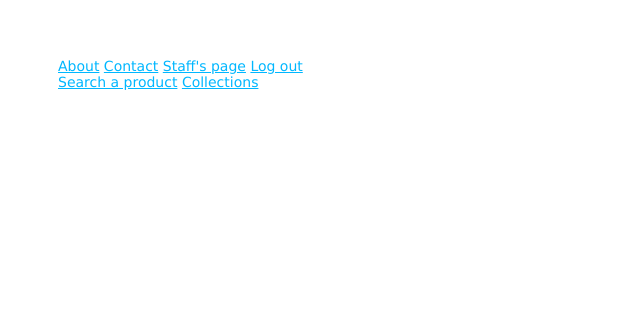
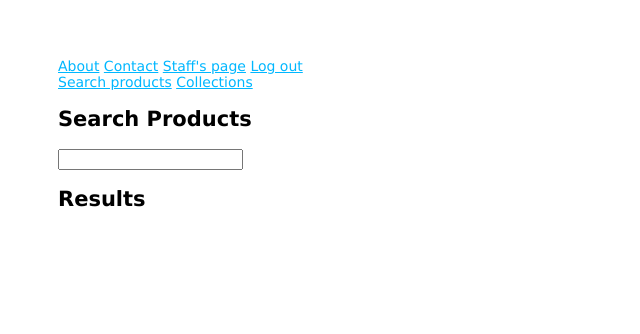
Before and after one commit to Ooki-Dundun/designs, a Node server app: page /staff/search in a window 1280 px wide. Shown: the top 334 px of the page, without its empty margins (0-640 px from the left). Run offline with Node 20, Linux system fonts and the light colour scheme; the visitor is signed in with stand-in values (Sample User, id 1); some libraries are stand-ins or nearby versions.

Commit message:
implemented search product page

```diff
--- a/app.js
+++ b/app.js
@@ -28,6 +28,7 @@ const editorRouter = require('./routes/editor');
 const adminRouter = require('./routes/head');
 // set auth router
 const authRouter = require('./routes/auth');
+
 
 const app = express();
 
@@ -70,6 +71,9 @@ app.use('/head', adminRouter);
 // use auth router
 app.use('/auth', authRouter);
 
+app.use('/api/products', require("./routes/api"));
+
+
 // app.use(require("./middlewares/exposeFlashMessages"));
 
 // catch 404 and forward to error handler
--- a/package.json
+++ b/package.json
@@ -7,6 +7,7 @@
     "dev": "nodemon -L ./bin/www -e .hbs,.js"
   },
   "dependencies": {
+    "axios": "^0.21.1",
     "bcrypt": "^5.0.1",
     "cloudinary": "^1.25.0",
     "connect-flash": "^0.1.1",
--- /dev/null
+++ b/public/javascripts/ajax.js.js
@@ -0,0 +1,44 @@
+const inputSearch = document.getElementById("search-input");
+const resultsContainer = document.getElementById("results-container");
+
+// DOM logic
+function resetSearchResult() {
+    resultsContainer.innerHTML = '';
+}
+
+function displayResults(products) {
+    products.forEach((product) => {
+        resultsContainer.innerHTML += `
+        <div>
+          <div>
+          <a href="/staff/product/${product._id}">
+          <img src="${product.images[product.images.length - 1]}" alt="most recent image of product">
+          </a>
+          </div>
+          <div>${product.name}</div>
+          <div>${product.serie.season} ${product.serie.year}</div>
+        </div>`
+    })
+}
+
+// AJAX handler
+function fetchProductByName(string) {
+    let query = string ? `?name=${string}` : "";
+    return axios.get(`/api/products${query}`);
+  }
+
+// DOM event handlers
+function handleRead(evt, callback) {
+    fetchProductByName(evt.target.value)
+      .then((apiRes) => {
+          console.log(apiRes.data);
+          callback(apiRes.data)
+      })
+      .catch((apiError) => console.log(apiError));
+  }
+
+// DOM event listener
+inputSearch.onkeyup = (evt) => {
+    resetSearchResult()
+    handleRead(evt, displayResults);
+  };
--- a/routes/head.js
+++ b/routes/head.js
@@ -140,7 +140,7 @@ router.get('/manage-rights/delete/:id', pHR, (req, res, next) => {
 
 
 
-// edit a product page
+// get edit a product page
 router.get('/edit-product/:id', pHR, (req, res, next) => {
   ProductModel.findById(req.params.id).populate('designer')
   .then((product) => {
--- a/views/layout.hbs
+++ b/views/layout.hbs
@@ -4,7 +4,7 @@
     <title>{{title}}</title>
     <link rel='stylesheet' href='/stylesheets/style.css'>
     <script src="https://unpkg.com/axios/dist/axios.min.js"></script>
-    <!-- <script type="module" src="./../public/javascripts/dom.js"></script> cannot load for now -->
+    <script type="module" src="/javascripts/ajax.js.js"></script>
   </head>
   <body>
     {{> navbar}}
--- a/views/partials/options.hbs
+++ b/views/partials/options.hbs
@@ -1,6 +1,6 @@
 <div class="options">
     {{#if isLoggedIn}}
-    <a href="/staff/search">Search a product</a>
+    <a href="/staff/search">Search products</a>
     {{/if}}
     {{#if isDesigner}}
     <a href="/head/add-product">Add a new design</a>
--- a/views/users/3staff/2searchproducts.hbs
+++ b/views/users/3staff/2searchproducts.hbs
@@ -0,0 +1,6 @@
+<h2>Search Products</h2>
+<input type="text" id="search-input">
+</form>
+
+<h2>Results</h2>
+<div id="results-container"></div>
--- a/views/users/3staff/4productinfo.hbs
+++ b/views/users/3staff/4productinfo.hbs
@@ -23,6 +23,12 @@
             <li>Collection: {{product.serie.season}} {{product.serie.year}}</li>
             <li>Status: {{product.status}}</li>
             <li>Internal notes: {{product.internalNotes}}</li>
+            {{#if isDesigner}}
+            <li><a href="/head/edit-product/{{product._id}}">Edit product information</a></li>
+            {{/if}}
         </ul>
     </div>
 </div>
+
+<h2>Comments</h2>
+<div id="comments container"></div>
```
Also changed, not shown: routes/api.js (added, +18 -0 lines), routes/auth.js (+0 -7 lines), public/javascripts/dom.js (deleted), 1 other file.
